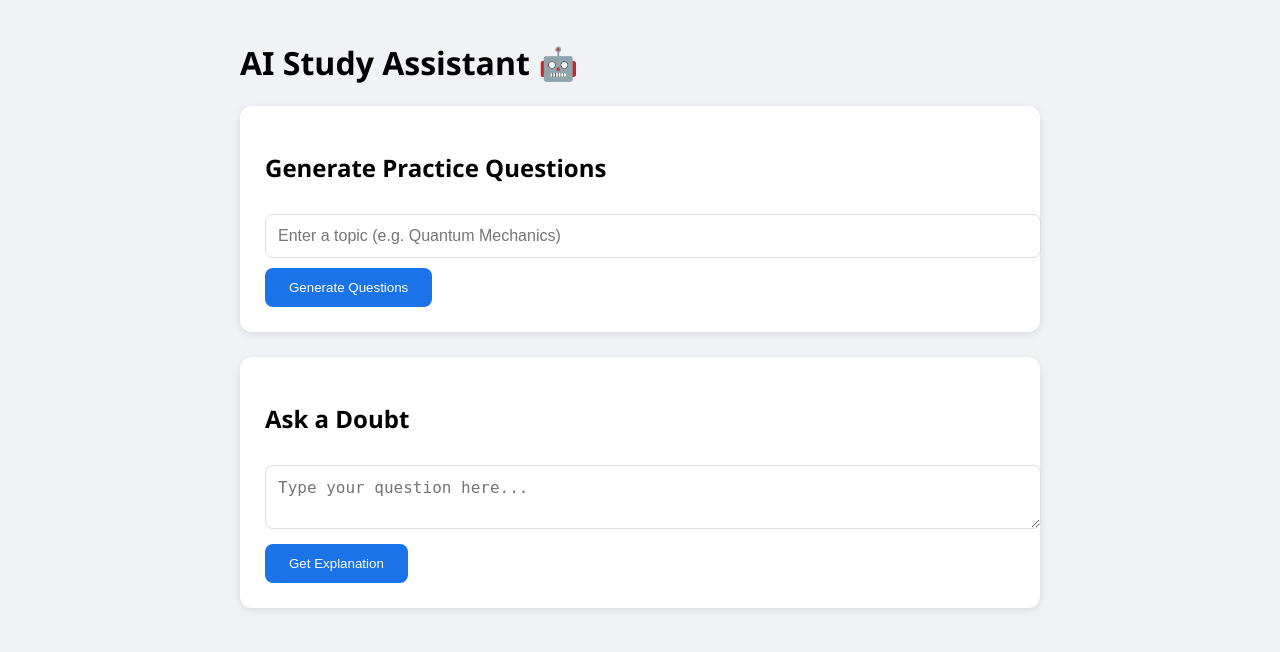
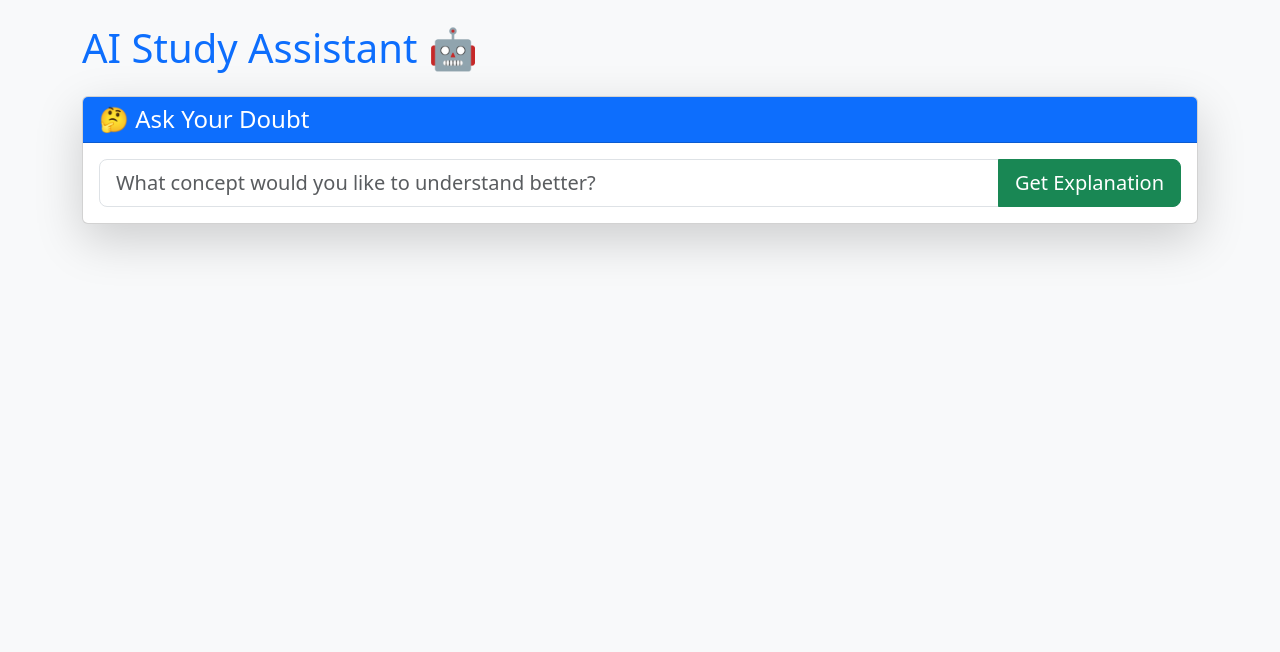
Before and after one commit to Aspirant-ai/aspirant-ai, a Flask app: page / in a window 1280 px wide. Shown: the top 652 px of the page. Run offline with Flask 2, Linux system fonts and the light colour scheme.

Commit message:
update function

```diff
--- a/app.py
+++ b/app.py
@@ -1,52 +1,39 @@
-from flask import Flask, request, jsonify, render_template
+# app.py - Add these changes
+from flask import Flask, request, render_template, Markup
 import google.generativeai as genai
 import os
+import markdown2
 
-# Configure Gemini API
-GEMINI_API_KEY = os.getenv('GEMINI_API_KEY', 'your-api-key-here')
+app = Flask(__name__)
+app.secret_key = os.environ.get('SECRET_KEY', 'dev-secret-key-123')  # Update this
 
-# Validate API key on startup
-if not os.getenv('GEMINI_API_KEY'):
-    raise ValueError("Missing GEMINI_API_KEY in environment variables")
-
-genai.configure(api_key=GEMINI_API_KEY)
+# Configure Generative AI
+genai.configure(api_key=os.environ['GOOGLE_API_KEY'])
 model = genai.GenerativeModel('gemini-pro')
 
-app = Flask(__name__)
-
-@app.route('/generate_questions', methods=['POST'])
-def generate_questions():
-    data = request.json
-    topic = data.get('topic', '')
-
-    prompt = f"Generate 5 practice questions about {topic} for competitive exam students. Include varying difficulty levels."
-
-    try:
-        response = model.generate_content(prompt)
-        return jsonify({
-            'questions': response.text.split('\n')
-        })
-    except Exception as e:
-        return jsonify({'error': str(e)}), 500
-
-@app.route('/ask_doubt', methods=['POST'])
-def ask_doubt():
-    data = request.json
-    question = data.get('question', '')
-
-    prompt = f"Explain this concept in simple terms and provide examples: {question}"
-
-    try:
-        response = model.generate_content(prompt)
-        return jsonify({
-            'explanation': response.text
-        })
-    except Exception as e:
-        return jsonify({'error': str(e)}), 500
+# Markdown filter
+@app.template_filter('markdown')
+def markdown_filter(text):
+    return Markup(markdown2.markdown(text))
 
 @app.route('/')
 def index():
     return render_template('index.html')
 
+@app.route('/resolve_doubt', methods=['POST'])
+def resolve_doubt():
+    doubt = request.form['doubt']
+
+    # Generate explanation
+    explanation = model.generate_content(f"Explain {doubt} in simple terms with examples").text
+
+    # Generate practice questions
+    questions = model.generate_content(
+        f"Generate 3 practice questions about {doubt} with answers").text
+
+    return render_template('index.html',
+                         response=explanation,
+                         practice_questions=questions)
+
 if __name__ == '__main__':
-    app.run(debug=True)
+    app.run(host='0.0.0.0', port=5000)
--- a/requirements.txt
+++ b/requirements.txt
@@ -9,3 +9,4 @@ psycopg2-binary==2.9.3
 werkzeug==2.0.3
 pytest==7.1.2
 google-generativeai==0.3.0
+markdown2==2.4.8
--- a/templates/index.html
+++ b/templates/index.html
@@ -1,28 +1,64 @@
 <!DOCTYPE html>
-<html>
+<html lang="en">
 <head>
-    <title>AI Study Assistant</title>
-    <link rel="stylesheet" href="/static/style.css">
+    <meta charset="UTF-8">
+    <meta name="viewport" content="width=device-width, initial-scale=1.0">
+    <title>Aspirant AI</title>
+    <link href="https://cdn.jsdelivr.net/npm/bootstrap@5.3.0/dist/css/bootstrap.min.css" rel="stylesheet">
+    <style>
+        body { background-color: #f8f9fa; }
+        .card-header h4 { margin: 0; }
+        pre { background: #e9ecef; padding: 1rem; border-radius: 0.25rem; }
+        .form-control:focus { box-shadow: none; border-color: #86b7fe; }
+    </style>
 </head>
 <body>
-    <div class="container">
-        <h1>AI Study Assistant 🤖</h1>
+    <div class="container mt-4">
+        <h1 class="mb-4 text-primary">AI Study Assistant 🤖</h1>
 
-        <div class="section">
-            <h2>Generate Practice Questions</h2>
-            <input type="text" id="topic" placeholder="Enter a topic (e.g. Quantum Mechanics)">
-            <button onclick="generateQuestions()">Generate Questions</button>
-            <div id="questions-output"></div>
+        <!-- Doubt Section -->
+        <div class="card mb-4 shadow-lg">
+            <div class="card-header bg-primary text-white">
+                <h4 class="mb-0">🤔 Ask Your Doubt</h4>
+            </div>
+            <div class="card-body">
+                <form action="/resolve_doubt" method="POST">
+                    <div class="input-group">
+                        <input type="text" name="doubt" class="form-control form-control-lg"
+                               placeholder="What concept would you like to understand better?">
+                        <button class="btn btn-success btn-lg" type="submit">
+                            Get Explanation
+                        </button>
+                    </div>
+                </form>
+            </div>
         </div>
 
-        <div class="section">
-            <h2>Ask a Doubt</h2>
-            <textarea id="doubt" placeholder="Type your question here..."></textarea>
-            <button onclick="askDoubt()">Get Explanation</button>
-            <div id="explanation-output"></div>
+        <!-- Explanation -->
+        {% if response %}
+        <div class="card mb-4 shadow">
+            <div class="card-header bg-info text-white">
+                <h4 class="mb-0">📚 Detailed Explanation</h4>
+            </div>
+            <div class="card-body">
+                {{ response|markdown }}
+            </div>
         </div>
+        {% endif %}
+
+        <!-- Practice Questions -->
+        {% if practice_questions %}
+        <div class="card shadow">
+            <div class="card-header bg-warning">
+                <h4 class="mb-0">📝 Practice Questions</h4>
+            </div>
+            <div class="card-body">
+                {{ practice_questions|markdown }}
+            </div>
+        </div>
+        {% endif %}
     </div>
 
-    <script src="/static/script.js"></script>
+    <script src="https://cdn.jsdelivr.net/npm/bootstrap@5.3.0/dist/js/bootstrap.bundle.min.js"></script>
 </body>
 </html>
```
